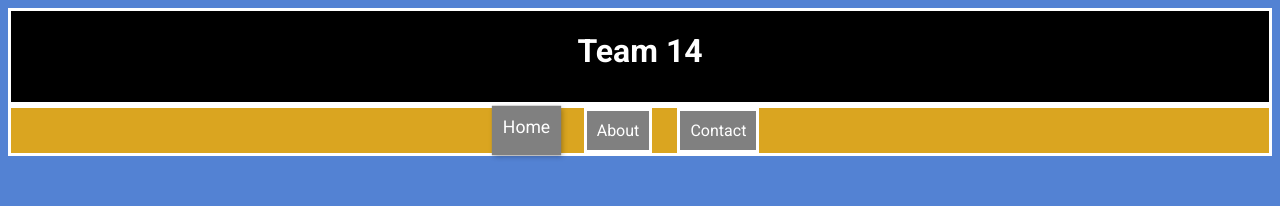
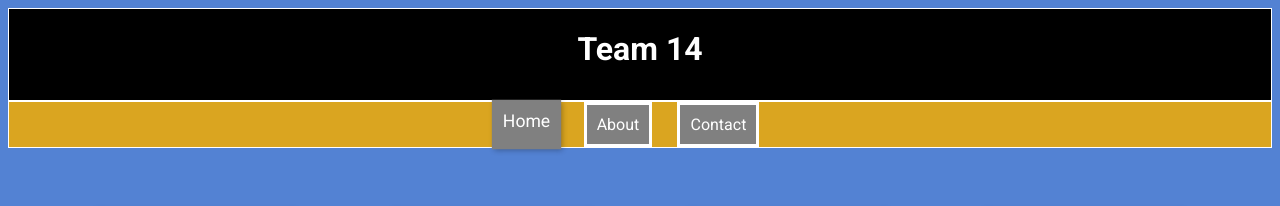
Before and after one commit to AlbertoCsumb/AlbertoCsumb.github.io, a plain HTML site: page Practice/first/index.html in a window 1280 px wide. Shown: the top 206 px of the page. Drawn offline with Linux system fonts and the light colour scheme; a web font is replaced by a local one.

Commit message:
making small ajustments

```diff
--- a/Practice/first/index.html
+++ b/Practice/first/index.html
@@ -18,7 +18,7 @@
         nav,
         a,
         footer {
-            color: white;
+            color: rgb(255, 255, 255);
             font-family: Roboto;
         }
 
@@ -28,9 +28,9 @@
             text-align: center;
             background-color: black;
             color: white;
-            border: white;
+            border: rgb(255, 255, 255);
+            border-width: 1px;
             border-style: solid;
-            border-radius: 0px;
 
         }
 
@@ -54,7 +54,8 @@
             display: flex;
             justify-content: center;
             margin-bottom: 5%;
-            border: white;
+            border: rgb(255, 255, 255);
+            border-width: 1px;
             border-style: solid;
             border-radius: 0px;
         }
```
Also changed, not shown: Practice/first/about.html (+4 -5 lines), 1 other file.
